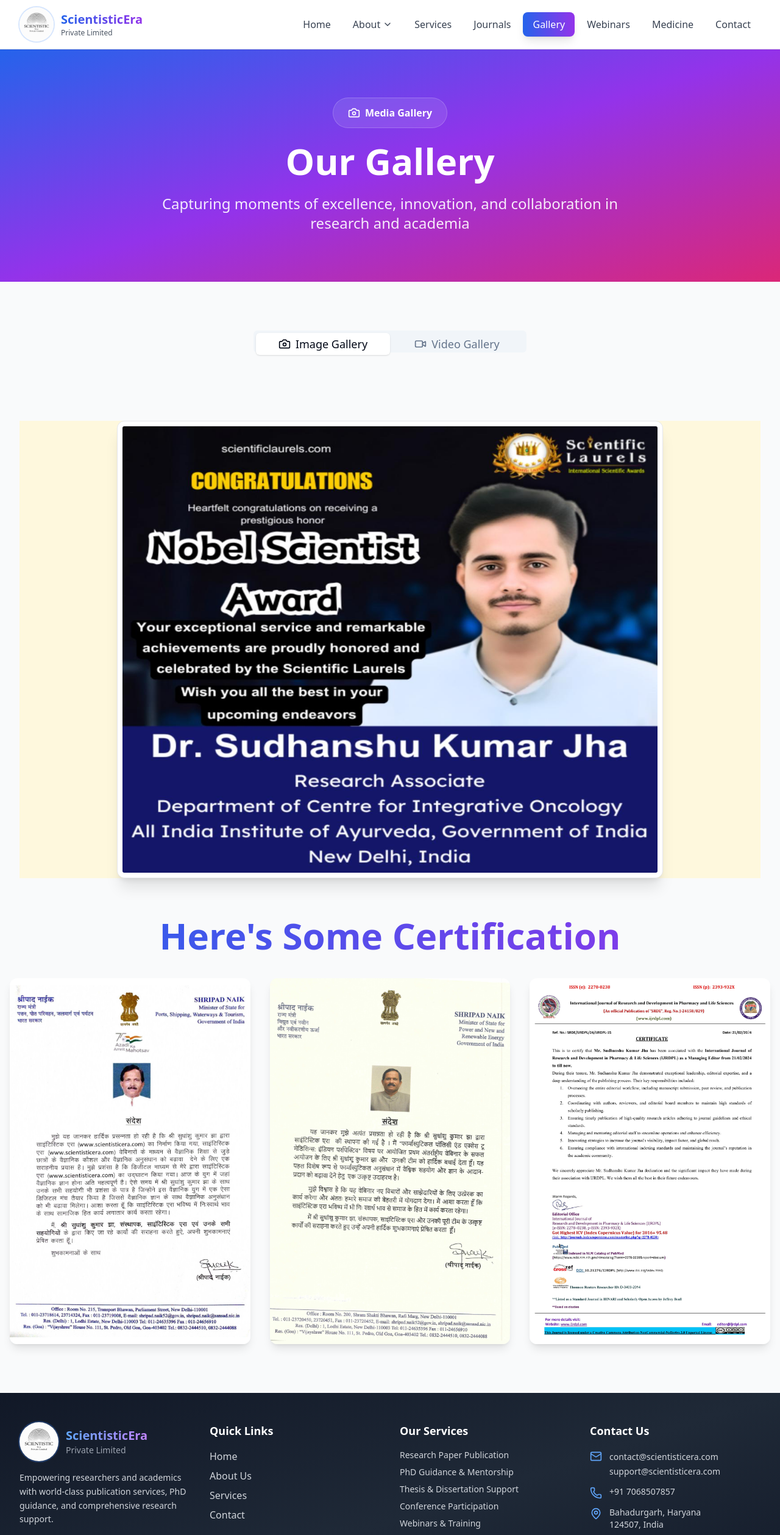
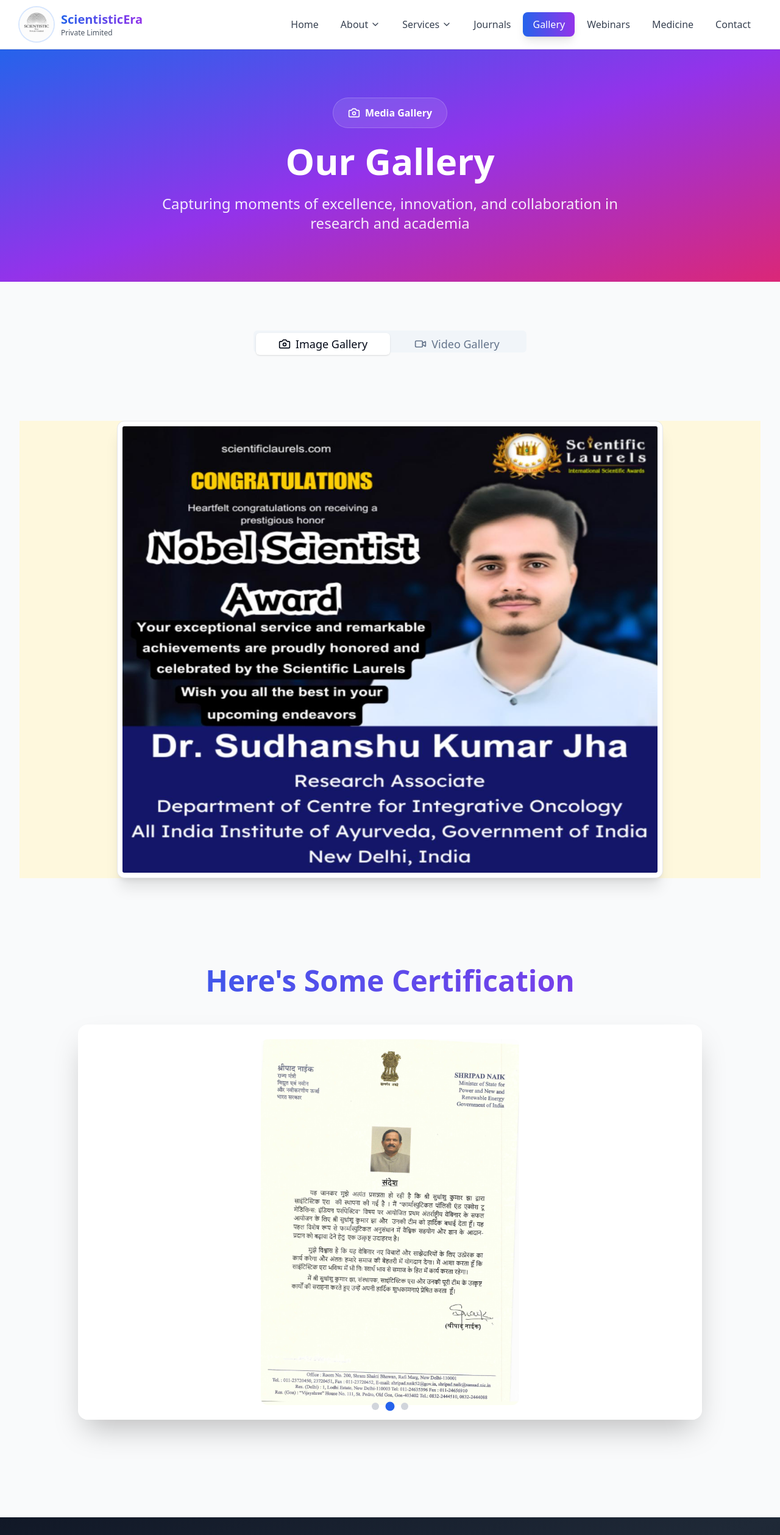
Before and after one commit to abhishek-web-dev/softgenai-internship, a Next.js app: page /gallery in a window 1280 px wide. Shown: the top 2517 px of the page at 61% size. Built offline with nearby package versions, Linux system fonts and the light colour scheme.

Commit message:
updated website content

```diff
--- a/src/components/Footer.tsx
+++ b/src/components/Footer.tsx
@@ -121,12 +121,12 @@ export function Footer() {
                     contact@scientisticera.com
                   </a>
                   <br />
-                  <a
+                  {/* <a
                     href="mailto:support@scientisticera.com"
                     className="text-gray-300 hover:text-blue-400 transition-colors text-sm"
                   >
                     support@scientisticera.com
-                  </a>
+                  </a> */}
                 </div>
               </li>
               <li className="flex items-start space-x-3">
--- a/src/components/Header.tsx
+++ b/src/components/Header.tsx
@@ -7,7 +7,28 @@ import Image from "next/image";
 export function Header() {
   const router = useRouter();
   const [mobileMenuOpen, setMobileMenuOpen] = useState(false);
-  const [aboutDropdownOpen, setAboutDropdownOpen] = useState(false);
+  // const [aboutDropdownOpen, setAboutDropdownOpen] = useState(false);
+  const [activeDropdown, setActiveDropdown] = useState<string | null>(null);
+
+
+  // const navigation = [
+  //   { name: "Home", href: "/" },
+  //   {
+  //     name: "About",
+  //     href: "/about",
+  //     dropdown: [
+  //       { name: "About Us", href: "/about" },
+  //       { name: "IPR Services", href: "/ipr-services" },
+  //       { name: "MOU Partners", href: "/mou-partners" },
+  //     ]
+  //   },
+  //   { name: "Services", href: "/services"},
+  //   { name: "Journals", href: "/journals" },
+  //   { name: "Gallery", href: "/gallery" },
+  //   { name: "Webinars", href: "/webinars" },
+  //   { name: "Medicine", href: "/medicine" },
+  //   { name: "Contact", href: "/contact" },
+  // ];
 
   const navigation = [
   { name: "Home", href: "/" },
@@ -16,11 +37,17 @@ export function Header() {
     href: "/about",
     dropdown: [
       { name: "About Us", href: "/about" },
-        { name: "IPR Services", href: "/ipr-services" },
       { name: "MOU Partners", href: "/mou-partners" },
     ]
   },
-    { name: "Services", href: "/services" },
+  {
+    name: "Services",
+    href: "/services",
+    dropdown: [
+      { name: "All Services", href: "/services" },
+      { name: "IPR Services", href: "/ipr-services" },
+    ]
+  },
   { name: "Journals", href: "/journals" },
   { name: "Gallery", href: "/gallery" },
   { name: "Webinars", href: "/webinars" },
@@ -28,12 +55,18 @@ export function Header() {
   { name: "Contact", href: "/contact" },
 ];
 
+
   const isActive = (path: string) => router.pathname === path;
-  const isAboutActive = () => {
-    return router.pathname === "/about" ||
-           router.pathname === "/ipr-services" ||
-           router.pathname === "/mou-partners";
+  // const isAboutActive = () => {
+  //   return router.pathname === "/about" ||
+  //          router.pathname === "/ipr-services" ||
+  //          router.pathname === "/mou-partners";
+  // };
+
+  const isDropdownActive = (dropdownItems?: { href: string }[]) => {
+  return dropdownItems?.some(item => item.href === router.pathname);
 };
+
 
   return (
     <header className="fixed top-0 left-0 right-0 z-50 bg-white/95 backdrop-blur-sm border-b border-gray-200 shadow-sm">
@@ -65,12 +98,16 @@ export function Header() {
                 <div
                   key={item.name}
                   className="relative"
-                  onMouseEnter={() => setAboutDropdownOpen(true)}
-                  onMouseLeave={() => setAboutDropdownOpen(false)}
+                  // onMouseEnter={() => setAboutDropdownOpen(true)}
+                  // onMouseLeave={() => setAboutDropdownOpen(false)}
+
+                  onMouseEnter={() => setActiveDropdown(item.name)}
+onMouseLeave={() => setActiveDropdown(null)}
+
                 >
                   <button
                     className={`px-4 py-2 rounded-lg font-medium transition-all flex items-center space-x-1 ${
-                      isAboutActive()
+                      isDropdownActive(item.dropdown)
                         ? "bg-gradient-to-r from-blue-600 to-purple-600 text-white shadow-lg"
                         : "text-gray-700 hover:bg-gray-100"
                     }`}
@@ -79,7 +116,9 @@ export function Header() {
                     <ChevronDown className="w-4 h-4" />
                   </button>
 
-                  {aboutDropdownOpen && (
+                  {/* {aboutDropdownOpen && ( */}
+                  {activeDropdown === item.name && (
+
                     <div className="absolute top-full left-0 mt-1 w-48 bg-white rounded-lg shadow-lg border border-gray-200 py-2">
                       {item.dropdown.map((subItem) => (
                         <Link
@@ -134,19 +173,25 @@ export function Header() {
                 <div key={item.name} className="space-y-2">
                   <div
                     className={`px-4 py-3 rounded-lg font-medium transition-all cursor-pointer ${
-                      isAboutActive()
+                      isDropdownActive(item.dropdown)
                         ? "bg-gradient-to-r from-blue-600 to-purple-600 text-white"
                         : "text-gray-700 bg-gray-50"
                     }`}
-                    onClick={() => setAboutDropdownOpen(!aboutDropdownOpen)}
+                    // onClick={() => setAboutDropdownOpen(!aboutDropdownOpen)}
+                      onClick={() => setActiveDropdown(activeDropdown === item.name ? null : item.name)}
+
                   >
                     <div className="flex items-center justify-between">
                       <span>{item.name}</span>
-                      <ChevronDown className={`w-4 h-4 transition-transform ${aboutDropdownOpen ? "rotate-180" : ""}`} />
+                      {/* <ChevronDown className={`w-4 h-4 transition-transform ${aboutDropdownOpen ? "rotate-180" : ""}`} /> */}
+                      <ChevronDown className={`w-4 h-4 transition-transform ${activeDropdown === item.name ? "rotate-180" : ""}`} />
+
                     </div>
                   </div>
 
-                  {aboutDropdownOpen && (
+                  {/* {aboutDropdownOpen && ( */}
+                  {activeDropdown === item.name && (
+
                     <div className="pl-4 space-y-2">
                       {item.dropdown.map((subItem) => (
                         <Link
--- a/src/pages/about.tsx
+++ b/src/pages/about.tsx
@@ -455,7 +455,7 @@ export default function About() {
               <Card className="overflow-hidden border-2 border-white/20 hover:border-blue-400 transition-all w-[320px]">
   <div className="relative">
     <img
-      src=""
+      src="/manshi.jpeg"
       alt="Ms. Mansi Negi"
       className="w-full h-[450px] object-cover"
     />
@@ -578,7 +578,7 @@ export default function About() {
               <Card className="overflow-hidden border-2 border-white/20 hover:border-blue-400 transition-all w-[320px]">
   <div className="relative">
     <img
-      src=""
+      src="/Himani.png"
       alt="Ms. Himani Raj"
       className="w-full h-[450px] object-cover"
     />
--- a/src/pages/gallery.tsx
+++ b/src/pages/gallery.tsx
@@ -12,85 +12,30 @@ export default function Gallery() {
   const [currentSlide, setCurrentSlide] = useState(0);
   const [isAutoPlaying, setIsAutoPlaying] = useState(true);
 
-  const galleryImages = [
-    {
-      src: "/Gallery-1.jpg",
-      alt: "Shripad Naik - Minister Endorsement",
-      caption: "Official endorsement by Hon. Shripad Naik Ji"
-    },
-    {
-      src: "/Gallery-2.jpg",
-      alt: "Shripad Naik - Government Support",
-      caption: "Government of India recognition"
-    },
-    {
-      src: "/Gallery-3.jpg",
-      alt: "IJRDPL Journal Certificate",
-      caption: "Managing Editor Certificate - IJRDPL Journal"
-    },
-    // {
-    //   src: "/uploads/image_b4c7091b-8062-474f-8d85-6318370d811a.png",
-    //   alt: "Live Webinar Event",
-    //   caption: "International Webinar on Pharmaceutical Policy"
-    // },
-    // {
-    //   src: "/uploads/image_5cea8b1a-3377-4fa4-a127-826fc95ec63d.png",
-    //   alt: "Nobel Scientist Award",
-    //   caption: "Dr. Sudhanshu Kumar Jha - Nobel Scientist Award"
-    // },
-    // {
-    //   src: "/uploads/image_effd97fd-57b6-44c8-8da9-2b8c24ac49a3.png",
-    //   alt: "Collaborative National Webinar",
-    //   caption: "1st Collaborative National Webinar on Advances in Ayurvedic Formulations"
-    // },
+  const certificates = [
+    "/Gallery-1.jpg",
+    "/Gallery-2.jpg",
+    "/Gallery-3.jpg",
   ];
 
-  const videos = [
-    {
-      id: "1",
-      title: "Research Excellence Webinar 2024",
-      thumbnail: "/uploads/image_b4c7091b-8062-474f-8d85-6318370d811a.png",
-      duration: "1:24:30",
-      description: "International webinar on pharmaceutical policy and access to medicines",
-      date: "September 8, 2024"
-    },
-    {
-      id: "2",
-      title: "Publication Workshop",
-      thumbnail: "/uploads/image_5cea8b1a-3377-4fa4-a127-826fc95ec63d.png",
-      duration: "45:20",
-      description: "How to publish in high-impact journals",
-      date: "August 15, 2024"
-    },
-    {
-      id: "3",
-      title: "Government Recognition Ceremony",
-      thumbnail: "/uploads/image_2fb6d8c1-b96d-4d8c-944a-b5799a9a2429.png",
-      duration: "32:15",
-      description: "Official inauguration by Hon. Minister",
-      date: "July 20, 2024"
-    },
-  ];
 
   useEffect(() => {
-    if (!isAutoPlaying) return;
-
     const interval = setInterval(() => {
-      setCurrentSlide((prev) => (prev + 1) % galleryImages.length);
-    }, 4000);
+      setCurrentSlide((prev) => (prev + 1) % certificates.length);
+    }, 4000); // 4 sec per slide
 
     return () => clearInterval(interval);
-  }, [isAutoPlaying, galleryImages.length]);
+  }, []);
+
 
   const nextSlide = () => {
-    setCurrentSlide((prev) => (prev + 1) % galleryImages.length);
-    setIsAutoPlaying(false);
+    setCurrentSlide((prev) => (prev + 1) % certificates.length);
   };
 
   const prevSlide = () => {
-    setCurrentSlide((prev) => (prev - 1 + galleryImages.length) % galleryImages.length);
-    setIsAutoPlaying(false);
+    setCurrentSlide((prev) => (prev - 1 + certificates.length) % certificates.length);
   };
+
 
   const goToSlide = (index: number) => {
     setCurrentSlide(index);
@@ -233,7 +178,7 @@ export default function Gallery() {
               1st International Webinar
             </h2> */}
                       <img src="/Gallery_01.png" alt=""
-            width={1200}  height={600}
+                        width={1200} height={600}
                         // className="mx-auto w-full max-w-4xl rounded-xl shadow-lg border border-gray-300"
                         className="mx-auto w-full h-[750px] max-w-4xl rounded-xl shadow-xl border border-gray-200 bg-white p-2"
                       />
@@ -272,9 +217,7 @@ export default function Gallery() {
                     </div>
                   </div> */}
                 </div>
-              </TabsContent>
-
-              <section>
+                {/* <section>
                <h2 className="text-6xl font-bold mb-10 text-center bg-gradient-to-r from-blue-600 to-purple-600 bg-clip-text text-transparent">
               Here's Some Certification
             </h2>
@@ -283,10 +226,72 @@ export default function Gallery() {
 <img src="/Gallery-2.jpg" alt="" className="w-[500px] h-[600px] object-cover rounded-xl shadow-lg" />
 <img src="/Gallery-3.jpg" alt="" className="w-[500px] h-[600px] object-cover rounded-xl shadow-lg" />
                 </div>
+              </section> */}
+
+                <section className="py-20">
+                  <h2 className="text-5xl font-bold mb-12 text-center bg-gradient-to-r from-blue-600 to-purple-600 bg-clip-text text-transparent">
+                    Here's Some Certification
+                  </h2>
+
+                  <div className="relative max-w-5xl mx-auto overflow-hidden rounded-2xl shadow-2xl">
+
+                    {/* Slides */}
+                    <div
+                      className="flex transition-transform duration-700 ease-in-out"
+                      style={{ transform: `translateX(-${currentSlide * 100}%)` }}
+                    >
+                      {certificates.map((img, index) => (
+                        <div key={index} className="min-w-full flex justify-center bg-white p-6">
+                          <img
+                            src={img}
+                            alt="Certificate"
+                            className="h-[600px] object-contain rounded-xl"
+                          />
+                        </div>
+                      ))}
+                    </div>
+
+                    {/* Dots */}
+                    <div className="absolute bottom-4 left-1/2 -translate-x-1/2 flex gap-3">
+                      {certificates.map((_, i) => (
+                        <button
+                          key={i}
+                          onClick={() => setCurrentSlide(i)}
+                          className={`w-3 h-3 rounded-full transition-all ${currentSlide === i ? "bg-blue-600 scale-125" : "bg-gray-300"
+                            }`}
+                        />
+                      ))}
+                    </div>
+                  </div>
                 </section>
 
+              </TabsContent>
+
+              <TabsContent value="videos">
+  <div className="text-center py-20">
+    <h1 className="text-5xl md:text-7xl font-bold bg-gradient-to-r from-blue-600 via-purple-600 to-pink-600 bg-clip-text text-transparent leading-tight mb-5">
+      Watch Our Videos on YouTube
+    </h1>
+
+    <p className="text-gray-600 text-lg mb-8">
+      Click below to explore webinars, research sessions, and expert talks on our official YouTube channel.
+    </p>
+
+    <a
+      href="https://youtube.com/@scientisticera?si=DHNhgCuJ8Et2AHJh"
+      target="_blank"
+      rel="noopener noreferrer"
+      className="inline-flex items-center gap-3 bg-gradient-to-r from-indigo-600 via-purple-700 to-rose-600 hover:from-indigo-700 hover:via-purple-800 hover:to-rose-700 text-white px-8 py-4 rounded-xl text-lg font-semibold shadow-xl shadow-purple-500/30 transition transform hover:scale-105 backdrop-blur"
+    >
+      ▶ Visit Our YouTube Channel
+    </a>
+  </div>
+</TabsContent>
+
+
+
               {/* Video Gallery Tab */}
-              <TabsContent value="videos">
+              {/* <TabsContent value="videos">
                 <div className="max-w-7xl mx-auto">
                   <div className="text-center mb-12">
                     <h2 className="text-3xl font-bold mb-4 bg-gradient-to-r from-purple-600 to-pink-600 bg-clip-text text-transparent">
@@ -327,7 +332,7 @@ export default function Gallery() {
                     ))}
                   </div>
                 </div>
-              </TabsContent>
+              </TabsContent> */}
             </Tabs>
           </div>
         </section>
--- a/src/pages/index.tsx
+++ b/src/pages/index.tsx
@@ -798,7 +798,7 @@ export default function Home() {
               <Card className="overflow-hidden border-2 border-white/20 hover:border-blue-400 transition-all w-[320px]">
                 <div className="relative">
                   <img
-                    src=""
+                    src="/manshi.jpeg"
                     alt="Ms. Mansi Negi"
                     className="w-full h-[450px] object-cover"
                   />
--- a/src/pages/ipr-services.tsx
+++ b/src/pages/ipr-services.tsx
@@ -4,9 +4,30 @@ import { Footer } from "@/components/Footer";
 import { Shield, FileText, Search, Award, BookOpen, CheckCircle, TrendingUp, Users } from "lucide-react";
 import { Card, CardContent } from "@/components/ui/card";
 import { Button } from "@/components/ui/button";
+import React, { useState, useEffect } from "react";
 import Link from "next/link";
 
 export default function IPRServices() {
+   const certificateSlides = [
+    "/Ipr_service_01.png",
+    "/Ipr_service_02.png",
+    "/Ipr_service_03.png",
+    "/Ipr_service_04.png",
+    "/Ipr_service_05.png",
+    "/Ipr_service_06.png",
+    "/Ipr_service_07.png",
+    "/Ipr_service_08.png"
+  ];
+
+  const [currentCertSlide, setCurrentCertSlide] = useState(0);
+
+  useEffect(() => {
+    const interval = setInterval(() => {
+      setCurrentCertSlide((prev) => (prev + 1) % certificateSlides.length);
+    }, 4000);
+
+    return () => clearInterval(interval);
+  }, []);
   const iprServices = [
     {
       icon: Shield,
@@ -105,10 +126,10 @@ export default function IPRServices() {
           </div>
         </section>
 
-              <section className="py-16 px-4">
-            {/* <h2 className="text-3xl md:text-4xl font-bold text-center mb-12 bg-gradient-to-r from-purple-600 to-pink-600 bg-clip-text text-transparent">
+              {/* <section className="py-16 px-4">
+            <h2 className="text-3xl md:text-4xl font-bold text-center mb-12 bg-gradient-to-r from-purple-600 to-pink-600 bg-clip-text text-transparent">
               Here's Some Certification of Our IPR Services
-            </h2>    */}
+            </h2>
             <div className="flex flex-col md:flex-row gap-8 justify-center items-start">
           <div className="flex-1 bg-[#E4FFF6]">
             <h2 className="text-3xl md:text-4xl font-bold text-center mb-12 bg-gradient-to-r from-blue-600 to-purple-600 bg-clip-text text-transparent">
@@ -128,9 +149,9 @@ export default function IPRServices() {
             />
           </div>
           </div>
-        </section>
+        </section> */}
 
-        <section className="py-16 px-4">
+        {/* <section className="py-16 px-4">
                       <div className="flex flex-col md:flex-row gap-8 justify-center items-start">
           <div className="flex-1 bg-[#E4FFF6]">
             <h2 className="text-3xl md:text-4xl font-bold text-center mb-12 bg-gradient-to-r from-blue-600 to-purple-600 bg-clip-text text-transparent">
@@ -150,9 +171,9 @@ export default function IPRServices() {
             />
           </div>
           </div>
-        </section>
+        </section> */}
 
-        <section className="py-16 px-4">
+        {/* <section className="py-16 px-4">
                       <div className="flex flex-col md:flex-row gap-8 justify-center items-start">
           <div className="flex-1 bg-[#E4FFF6]">
             <h2 className="text-3xl md:text-4xl font-bold text-center mb-12 bg-gradient-to-r from-blue-600 to-purple-600 bg-clip-text text-transparent">
@@ -172,9 +193,9 @@ export default function IPRServices() {
             />
           </div>
           </div>
-        </section>
+        </section> */}
 
-        <section className="py-16 px-4">
+        {/* <section className="py-16 px-4">
                       <div className="flex flex-col md:flex-row gap-8 justify-center items-start">
           <div className="flex-1 bg-[#E4FFF6]">
             <h2 className="text-3xl md:text-4xl font-bold text-center mb-12 bg-gradient-to-r from-blue-600 to-purple-600 bg-clip-text text-transparent">
@@ -194,7 +215,43 @@ export default function IPRServices() {
             />
           </div>
           </div>
-        </section>
+        </section> */}
+
+        <section className="py-16 px-4">
+  <h2 className="text-3xl md:text-4xl font-bold text-center mb-12 bg-gradient-to-r from-purple-600 to-pink-600 bg-clip-text text-transparent">
+    Here's Some Certification of Our IPR Services
+  </h2>
+
+  <div className="relative w-full max-w-7xl mx-auto h-[600px]">
+
+    {certificateSlides.map((src, index) => (
+      <img
+        key={index}
+        src={src}
+        className={`absolute w-full h-full object-contain bg-[#E4FFF6] p-6 rounded-xl shadow-xl transition-opacity duration-1000 ${
+          index === currentCertSlide ? "opacity-100" : "opacity-0"
+        }`}
+      />
+    ))}
+
+
+  </div>
+  <div className="flex justify-center gap-3 mt-6">
+  {certificateSlides.map((_, index) => (
+    <button
+      key={index}
+      onClick={() => setCurrentCertSlide(index)}
+      className={`w-5 h-5 rounded-full transition-all duration-300 ${
+        currentCertSlide === index
+          ? "bg-cyan-500 scale-110"
+          : "bg-gray-300 hover:bg-gray-400"
+      }`}
+    />
+  ))}
+</div>
+
+</section>
+
 
         {/* Services Section */}
         <section className="py-16 px-4 bg-gradient-to-br from-gray-50 to-teal-50">
```
Also changed, not shown: src/pages/services.tsx (+20 -20 lines), public/Himani.png (added), public/manshi.jpeg (added). Lines whose indentation alone changed are shown as unchanged.
